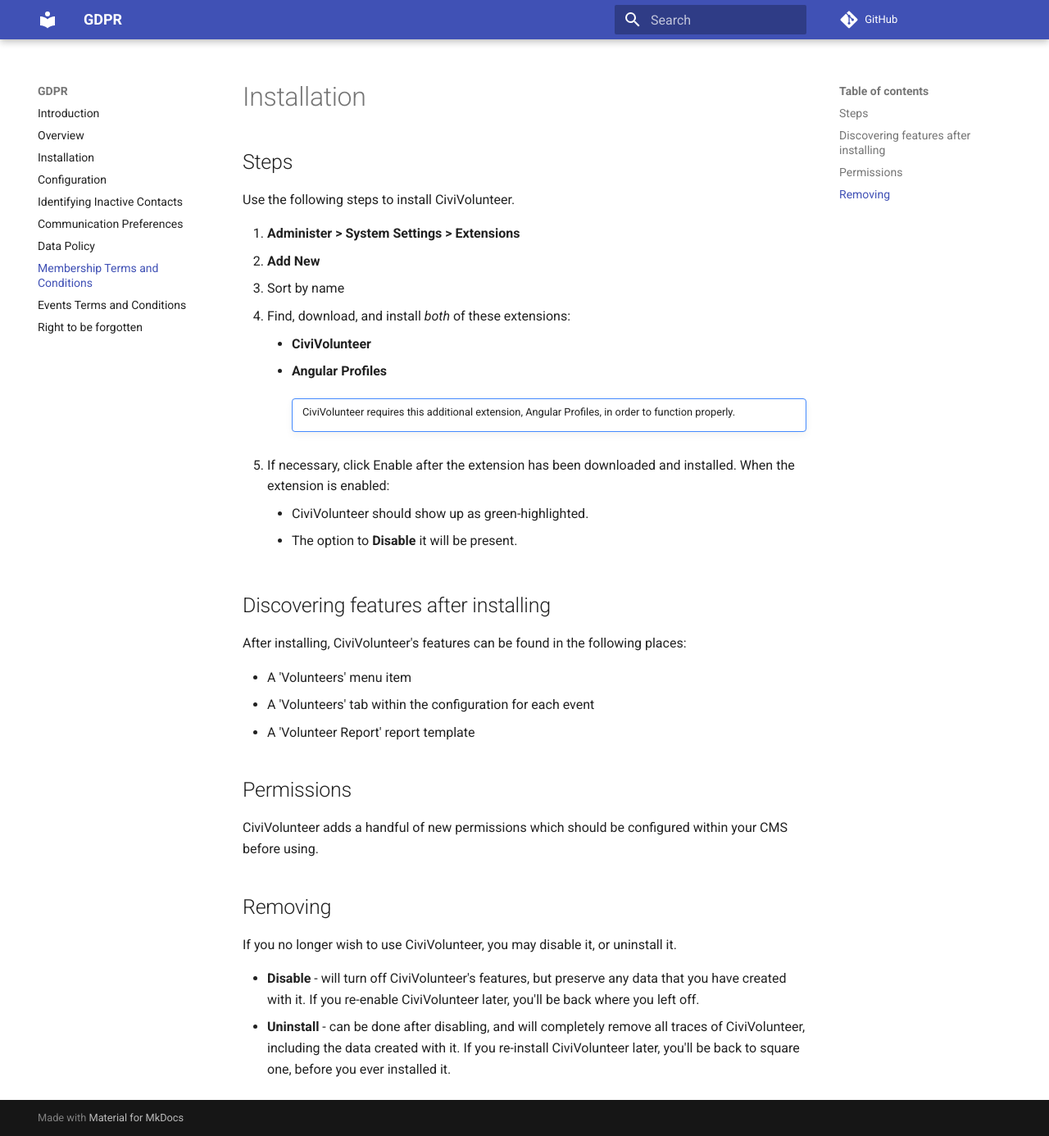
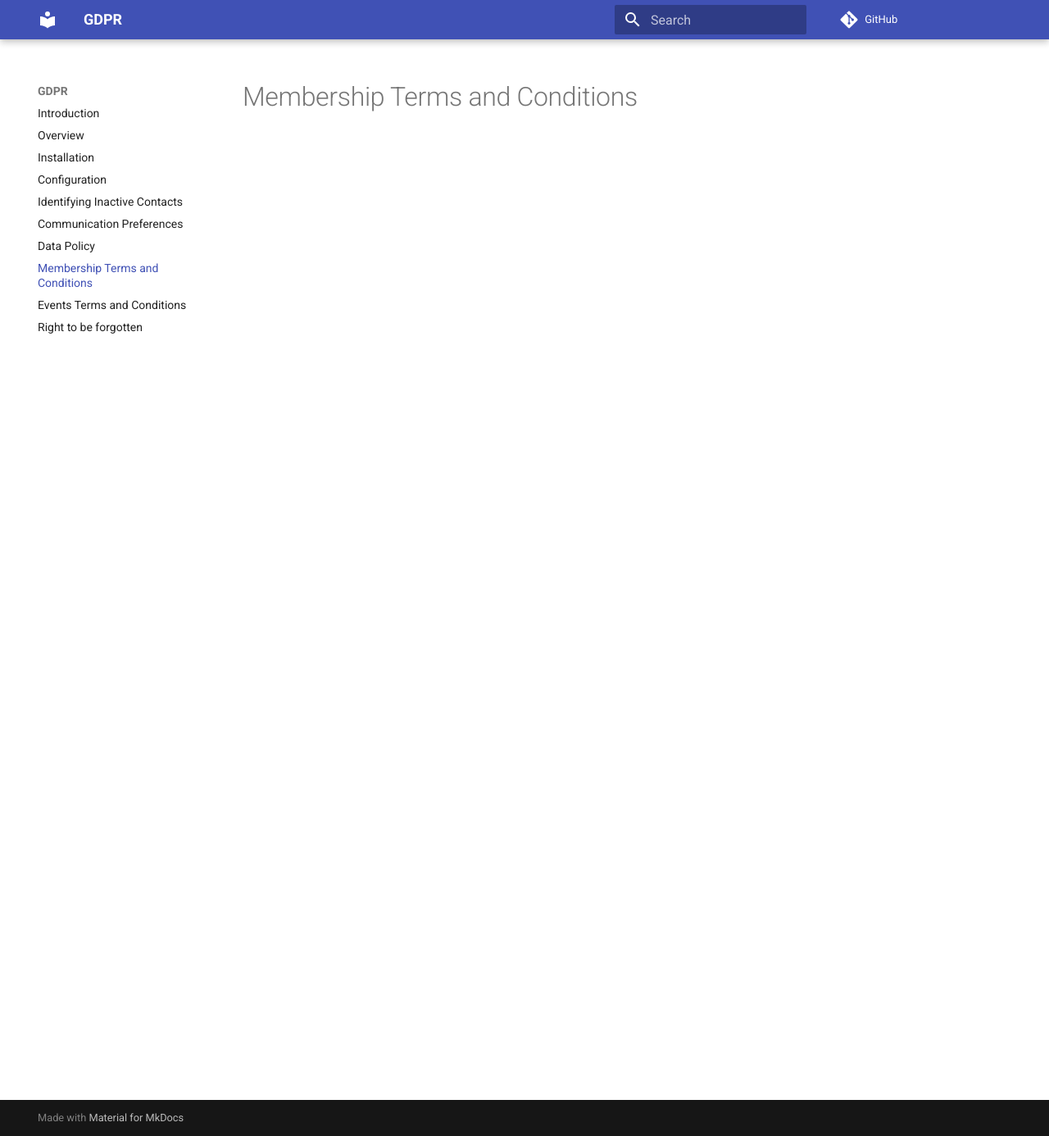
Before and after one commit to veda-consulting-company/uk.co.vedaconsulting.gdpr, an MkDocs documentation site: the page built from docs/membership-terms-and-conditions.md, in a window 1280 px wide and 1386 px high. Shown: the whole window at 82% size. Built offline with MkDocs 1.6.1 and Material for MkDocs 9.7.7, drawn with Linux system fonts in a browser that asks for light colours; comment, search, counter and statistics services are not loaded; old or Windows-style settings are respelled for this version of MkDocs.

Commit message:
Template page

```diff
--- a/docs/membership-terms-and-conditions.md
+++ b/docs/membership-terms-and-conditions.md
@@ -1,41 +1 @@
-# Installation
-
-## Steps
-
-Use the following steps to install CiviVolunteer.
-
-1. **Administer > System Settings > Extensions**
-1. **Add New**
-1. Sort by name
-1. Find, download, and install *both* of these extensions:
-    * **CiviVolunteer**
-    * **Angular Profiles**
-
-        !!! caution ""
-            CiviVolunteer requires this additional extension, Angular Profiles, in order to function properly.
-
-1. If necessary, click Enable after the extension has been downloaded and installed. When the extension is enabled:
-
-    * CiviVolunteer should show up as green-highlighted.
-    * The option to **Disable** it will be present.
-
-
-## Discovering features after installing {:#discovery}
-
-After installing, CiviVolunteer's features can be found in the following places:
-
-* A 'Volunteers' menu item
-* A 'Volunteers' tab within the configuration for each event
-* A 'Volunteer Report' report template
-
-
-## Permissions {:#permissions}
-
-CiviVolunteer adds a handful of new permissions which should be configured within your CMS before using.
-
-## Removing
-
-If you no longer wish to use CiviVolunteer, you may disable it, or uninstall it.
-
-* **Disable** - will turn off CiviVolunteer's features, but preserve any data that you have created with it. If you re-enable CiviVolunteer later, you'll be back where you left off.
-* **Uninstall** - can be done after disabling, and will completely remove all traces of CiviVolunteer, including the data created with it. If you re-install CiviVolunteer later, you'll be back to square one, before you ever installed it.
+# Membership Terms and Conditions
```
